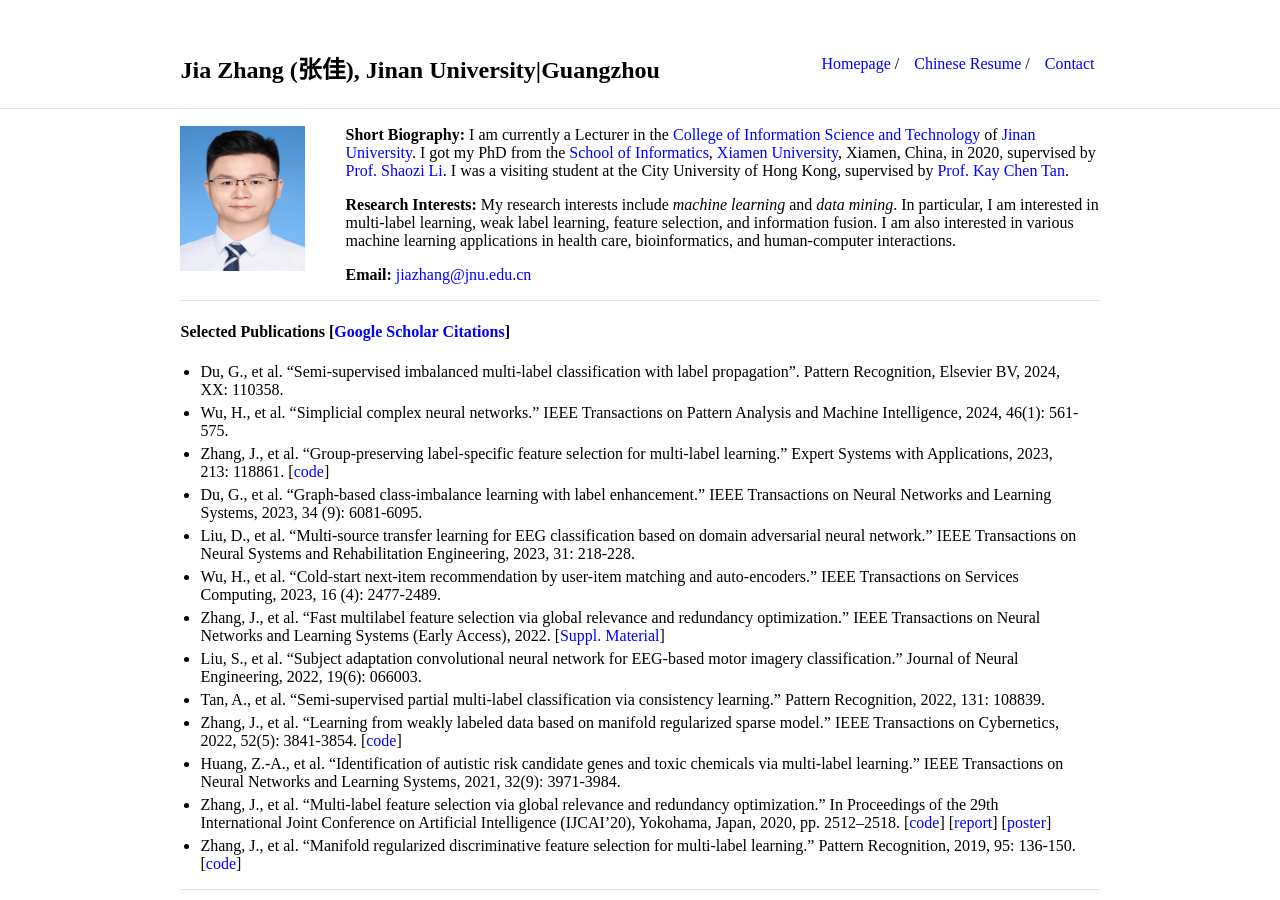
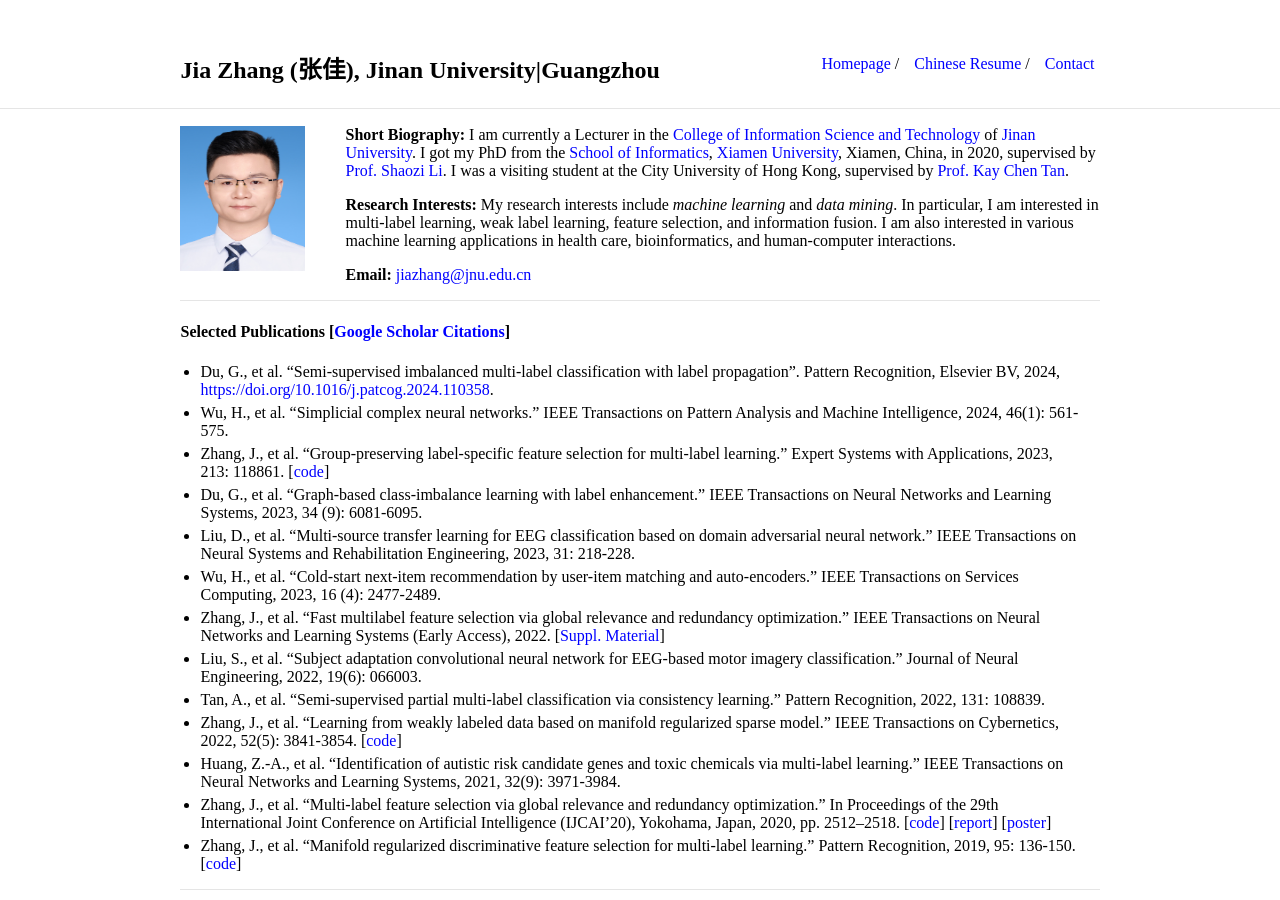
Before and after one commit to jiazhang-ml/jiazhang-ml.github.io, a Jekyll site: the page built from index.md, in a window 1280 px wide and 900 px high. Built offline with Jekyll 4.4.1, drawn with Linux system fonts in a browser that asks for light colours.

Commit message:
Update index.md

```diff
--- a/index.md
+++ b/index.md
@@ -15,7 +15,7 @@ layout: default
 
 #### Selected Publications [[Google Scholar Citations](https://scholar.google.com.hk/citations?user=yBaTk-gAAAAJ&hl=en)]
 
-* Du, G., et al. "Semi-supervised imbalanced multi-label classification with label propagation". Pattern Recognition, Elsevier BV, 2024, XX: 110358.
+* Du, G., et al. "Semi-supervised imbalanced multi-label classification with label propagation". Pattern Recognition, Elsevier BV, 2024, [https://doi.org/10.1016/j.patcog.2024.110358](https://doi.org/10.1016/j.patcog.2024.110358).
 * Wu, H., et al. "Simplicial complex neural networks." IEEE Transactions on Pattern Analysis and Machine Intelligence, 2024, 46(1): 561-575.
 * Zhang, J., et al. "Group-preserving label-specific feature selection for multi-label learning." Expert Systems with Applications, 2023, 213: 118861. [[code](https://codeocean.com/capsule/1281687/tree/v1)]
 * Du, G., et al. "Graph-based class-imbalance learning with label enhancement." IEEE Transactions on Neural Networks and Learning Systems, 2023, 34 (9): 6081-6095.
```
